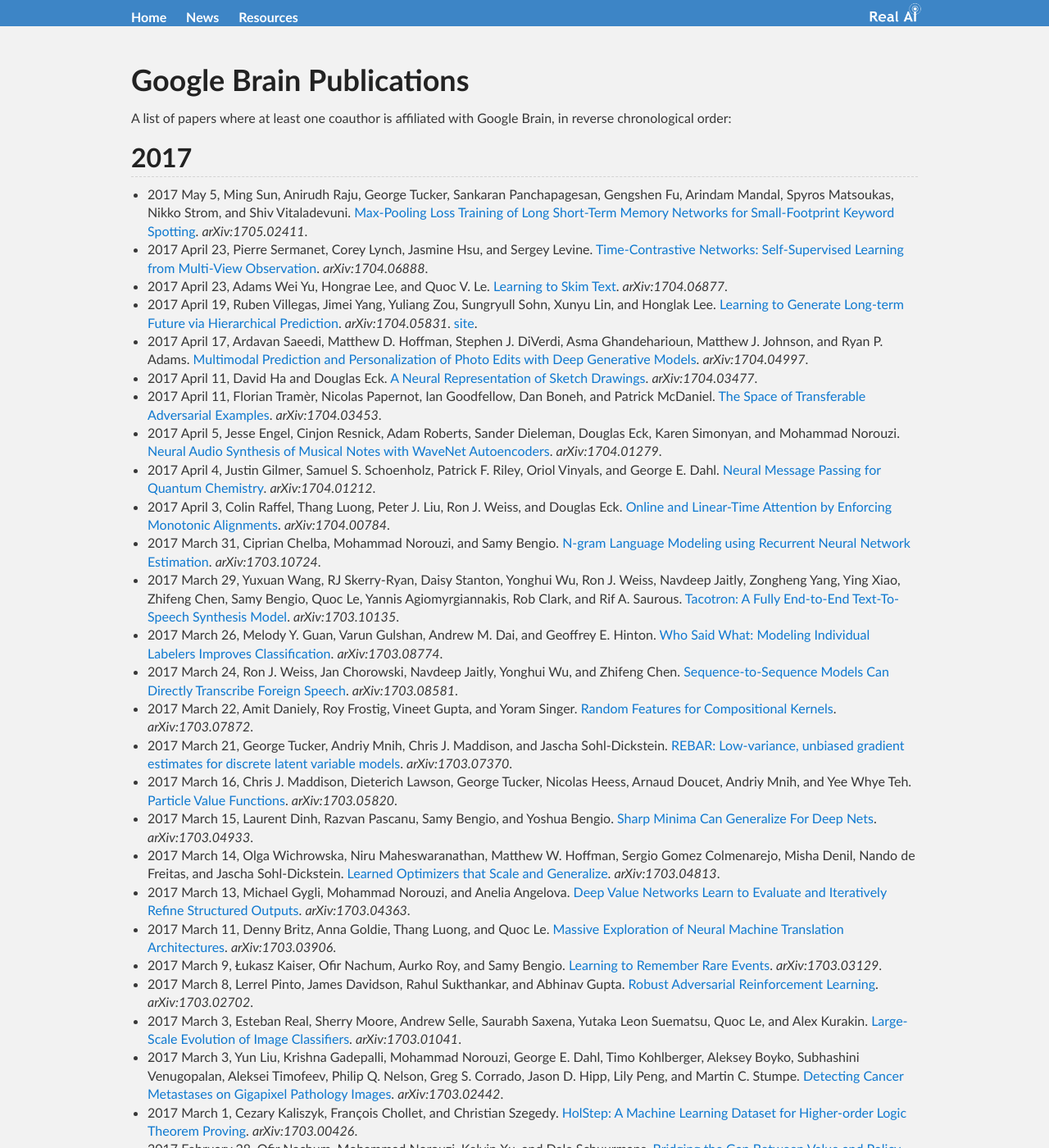
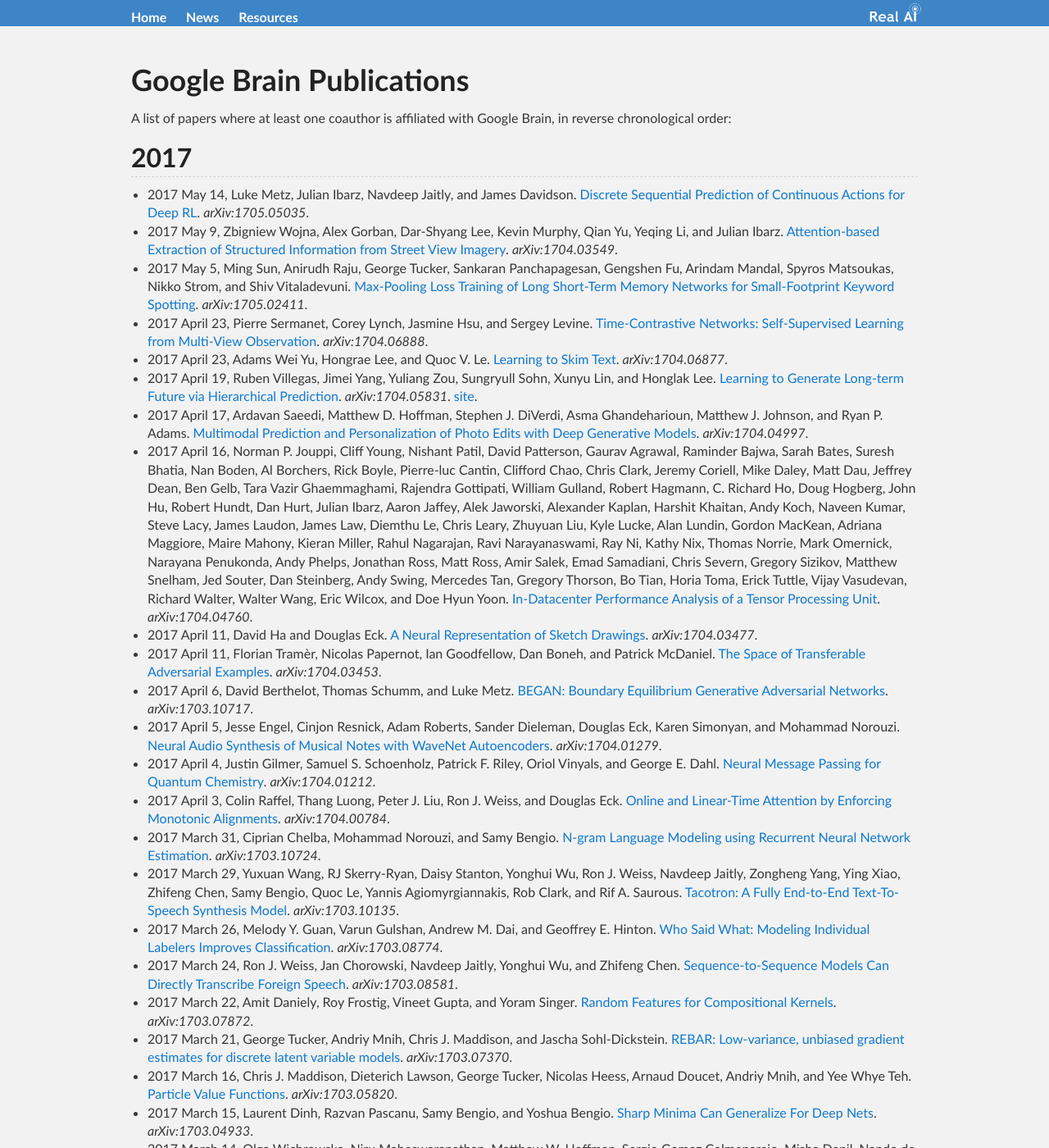
Before and after one commit to Tonywuhk/realai.org, a Jekyll site: the page built from labs/google-brain-publications.md, in a window 1280 px wide and 1400 px high. Shown: the whole window at 82% size. Built offline with Jekyll 4.4.1, drawn with Linux system fonts in a browser that asks for light colours; our own code applies the rules of GitHub Pages for plain Markdown files; comment, search, counter and statistics services are not loaded; the repository's description, which GitHub fills in, is left out; some of the changed text lies outside the part shown.

Commit message:
Update google-brain-publications.md

```diff
--- a/labs/google-brain-publications.md
+++ b/labs/google-brain-publications.md
@@ -7,13 +7,17 @@
 
 ## 2017
 
+* 2017 May 14, Luke Metz, Julian Ibarz, Navdeep Jaitly, and James Davidson. [Discrete Sequential Prediction of Continuous Actions for Deep RL](https://arxiv.org/abs/1705.05035). *arXiv:1705.05035*.
+* 2017 May 9, Zbigniew Wojna, Alex Gorban, Dar-Shyang Lee, Kevin Murphy, Qian Yu, Yeqing Li, and Julian Ibarz. [Attention-based Extraction of Structured Information from Street View Imagery](https://arxiv.org/abs/1704.03549). *arXiv:1704.03549*.
 * 2017 May 5, Ming Sun, Anirudh Raju, George Tucker, Sankaran Panchapagesan, Gengshen Fu, Arindam Mandal, Spyros Matsoukas, Nikko Strom, and Shiv Vitaladevuni. [Max-Pooling Loss Training of Long Short-Term Memory Networks for Small-Footprint Keyword Spotting](https://arxiv.org/abs/1705.02411). *arXiv:1705.02411*.
 * 2017 April 23, Pierre Sermanet, Corey Lynch, Jasmine Hsu, and Sergey Levine. [Time-Contrastive Networks: Self-Supervised Learning from Multi-View Observation](https://arxiv.org/abs/1704.06888). *arXiv:1704.06888*.
 * 2017 April 23, Adams Wei Yu, Hongrae Lee, and Quoc V. Le. [Learning to Skim Text](https://arxiv.org/abs/1704.06877). *arXiv:1704.06877*.
 * 2017 April 19, Ruben Villegas, Jimei Yang, Yuliang Zou, Sungryull Sohn, Xunyu Lin, and Honglak Lee. [Learning to Generate Long-term Future via Hierarchical Prediction](https://arxiv.org/abs/1704.05831). *arXiv:1704.05831*. [site](https://sites.google.com/a/umich.edu/rubenevillegas/hierch_vid).
 * 2017 April 17, Ardavan Saeedi, Matthew D. Hoffman, Stephen J. DiVerdi, Asma Ghandeharioun, Matthew J. Johnson, and Ryan P. Adams. [Multimodal Prediction and Personalization of Photo Edits with Deep Generative Models](https://arxiv.org/abs/1704.04997). *arXiv:1704.04997*.
+* 2017 April 16, Norman P. Jouppi, Cliff Young, Nishant Patil, David Patterson, Gaurav Agrawal, Raminder Bajwa, Sarah Bates, Suresh Bhatia, Nan Boden, Al Borchers, Rick Boyle, Pierre-luc Cantin, Clifford Chao, Chris Clark, Jeremy Coriell, Mike Daley, Matt Dau, Jeffrey Dean, Ben Gelb, Tara Vazir Ghaemmaghami, Rajendra Gottipati, William Gulland, Robert Hagmann, C. Richard Ho, Doug Hogberg, John Hu, Robert Hundt, Dan Hurt, Julian Ibarz, Aaron Jaffey, Alek Jaworski, Alexander Kaplan, Harshit Khaitan, Andy Koch, Naveen Kumar, Steve Lacy, James Laudon, James Law, Diemthu Le, Chris Leary, Zhuyuan Liu, Kyle Lucke, Alan Lundin, Gordon MacKean, Adriana Maggiore, Maire Mahony, Kieran Miller, Rahul Nagarajan, Ravi Narayanaswami, Ray Ni, Kathy Nix, Thomas Norrie, Mark Omernick, Narayana Penukonda, Andy Phelps, Jonathan Ross, Matt Ross, Amir Salek, Emad Samadiani, Chris Severn, Gregory Sizikov, Matthew Snelham, Jed Souter, Dan Steinberg, Andy Swing, Mercedes Tan, Gregory Thorson, Bo Tian, Horia Toma, Erick Tuttle, Vijay Vasudevan, Richard Walter, Walter Wang, Eric Wilcox, and Doe Hyun Yoon. [In-Datacenter Performance Analysis of a Tensor Processing Unit](https://arxiv.org/abs/1704.04760). *arXiv:1704.04760*.
 * 2017 April 11, David Ha and Douglas Eck. [A Neural Representation of Sketch Drawings](https://arxiv.org/abs/1704.03477). *arXiv:1704.03477*.
 * 2017 April 11, Florian Tramèr, Nicolas Papernot, Ian Goodfellow, Dan Boneh, and Patrick McDaniel. [The Space of Transferable Adversarial Examples](https://arxiv.org/abs/1704.03453). *arXiv:1704.03453*.
+* 2017 April 6, David Berthelot, Thomas Schumm, and Luke Metz. [BEGAN: Boundary Equilibrium Generative Adversarial Networks](https://arxiv.org/abs/1703.10717). *arXiv:1703.10717*.
 * 2017 April 5, Jesse Engel, Cinjon Resnick, Adam Roberts, Sander Dieleman, Douglas Eck, Karen Simonyan, and Mohammad Norouzi. [Neural Audio Synthesis of Musical Notes with WaveNet Autoencoders](https://arxiv.org/abs/1704.01279). *arXiv:1704.01279*.
 * 2017 April 4, Justin Gilmer, Samuel S. Schoenholz, Patrick F. Riley, Oriol Vinyals, and George E. Dahl. [Neural Message Passing for Quantum Chemistry](https://arxiv.org/abs/1704.01212). *arXiv:1704.01212*.
 * 2017 April 3, Colin Raffel, Thang Luong, Peter J. Liu, Ron J. Weiss, and Douglas Eck. [Online and Linear-Time Attention by Enforcing Monotonic Alignments](https://arxiv.org/abs/1704.00784). *arXiv:1704.00784*.
@@ -40,6 +44,7 @@
 * 2017 February 22, Colin Raffel and Dieterich Lawson. [Training a Subsampling Mechanism in Expectation](https://arxiv.org/abs/1702.06914). *arXiv:1702.06914*.
 * 2017 February 19, Xinghao Pan, Jianmin Chen, Rajat Monga, Samy Bengio, and Rafal Jozefowicz. [Revisiting Distributed Synchronous SGD](https://arxiv.org/abs/1702.05800). *arXiv:1702.05800*.
 * 2017 February 15, Natasha Jaques, Shixiang Gu, Richard E. Turner, and Douglas Eck. [Tuning Recurrent Neural Networks with Reinforcement Learning](https://openreview.net/forum?id=Syyv2e-Kx). *OpenReview*.
+* 2017 February 13, Raymond Smith, Chunhui Gu, Dar-Shyang Lee, Huiyi Hu, Ranjith Unnikrishnan, Julian Ibarz, Sacha Arnoud, and Sophia Lin. [End-to-End Interpretation of the French Street Name Signs Dataset](https://arxiv.org/abs/1702.03970). *arXiv:1702.03970*.
 * 2017 February 13, Saurabh Gupta, James Davidson, Sergey Levine, Rahul Sukthankar, and Jitendra Malik. [Cognitive Mapping and Planning for Visual Navigation](https://arxiv.org/abs/1702.03920). *arXiv:1702.03920*.
 * 2017 February 13, Akosua Busia and Navdeep Jaitly. [Next-Step Conditioned Deep Convolutional Neural Networks Improve Protein Secondary Structure Prediction](https://arxiv.org/abs/1702.03865). *arXiv:1702.03865*.
 * 2017 February 2, Ryan Dahl, Mohammad Norouzi, and Jonathon Shlens. [Pixel Recursive Super Resolution](https://arxiv.org/abs/1702.00783). *arXiv:1702.00783*.
```
